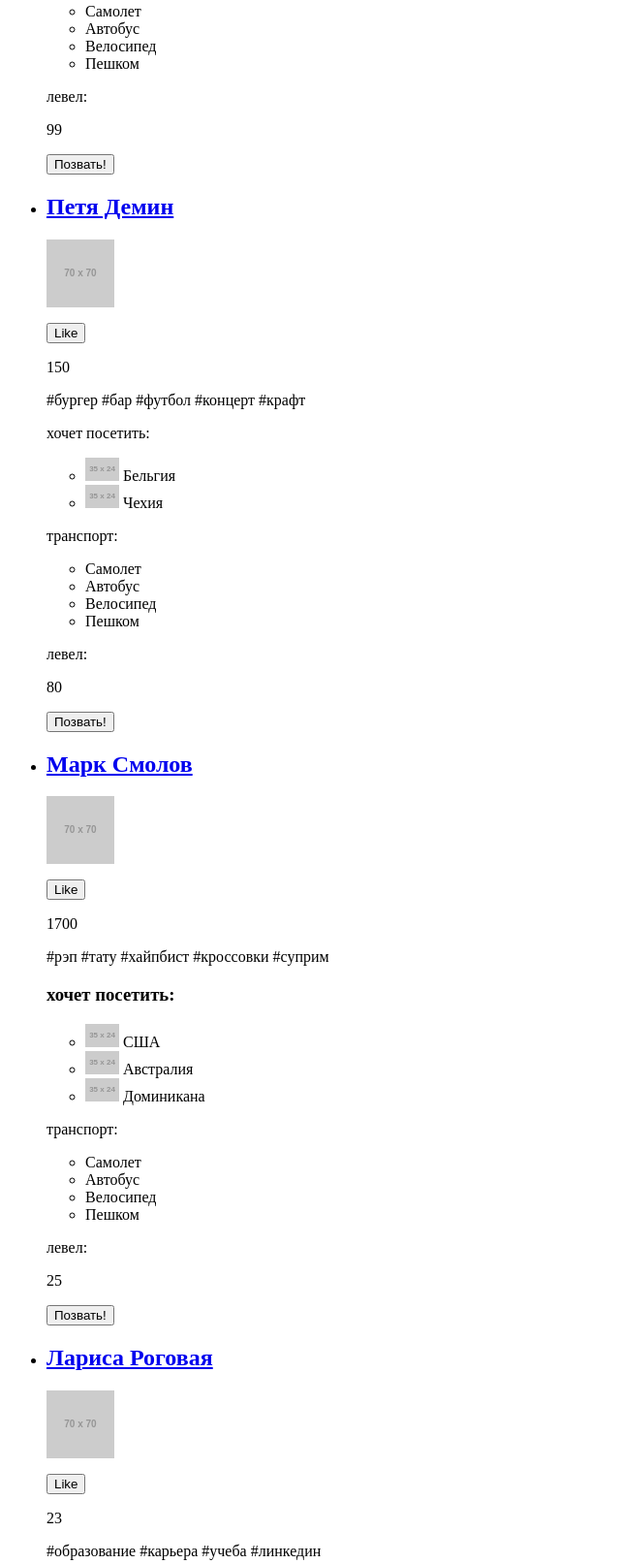
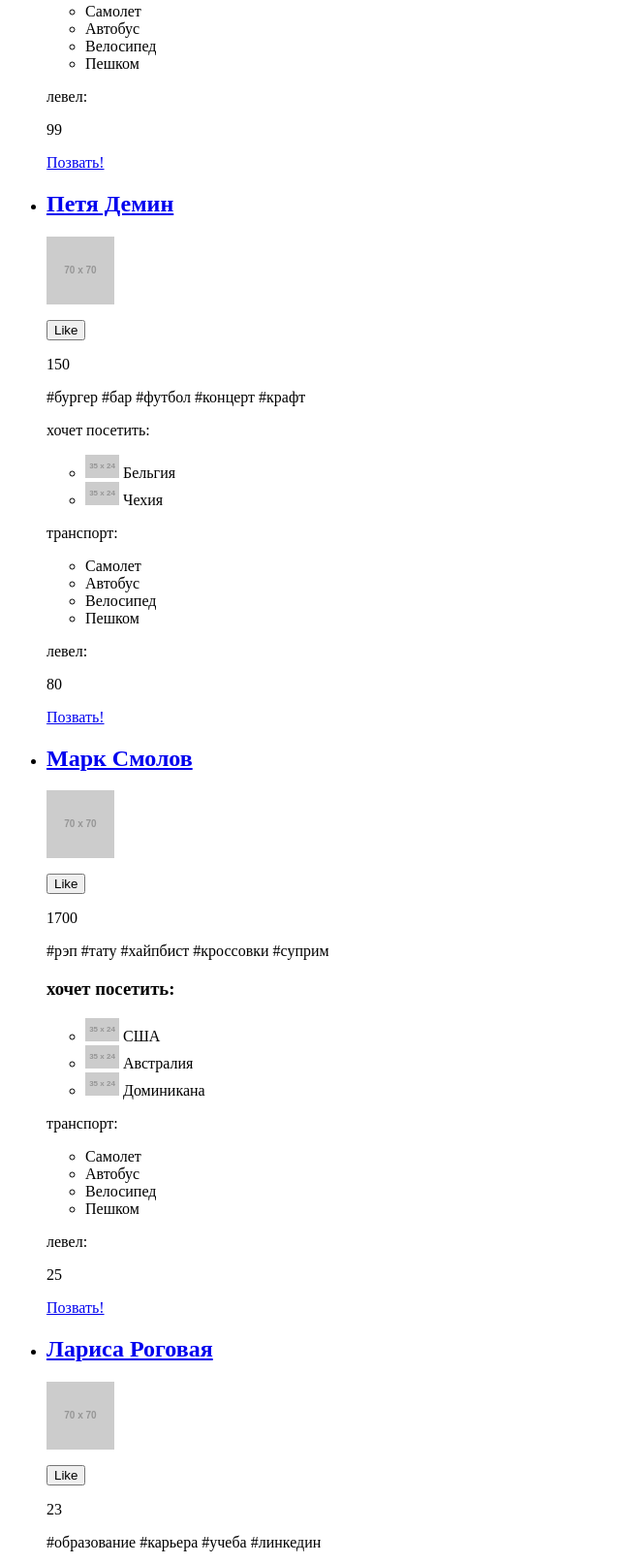
Before and after one commit to romanger/1088545-pognali-18, a website: page source/catalog.html in a window 1280 px wide. Shown: the part 757-2370 px from the top of the page at 97% size, without its empty margins (0-640 px from the left). Drawn offline with Linux system fonts and the light colour scheme; placeholder pictures from the web are drawn by us.

Commit message:
traveler-card button to link

```diff
--- a/source/catalog.html
+++ b/source/catalog.html
@@ -74,7 +74,7 @@
           <div class="traveler-card__level level-label--no-text">
             <p class="level-label__content">99</p>
           </div>
-          <button class="traveler-card__button button">Позвать!</button>
+          <a href="user.html" class="traveler-card__button button">Позвать!</a>
         </li>
         <li class="travelmates__list-item traveler-card">
           <h2 class="traveler-card__name"><a href="user.html">Петя Демин</a></h2>
@@ -104,7 +104,7 @@
           <div class="traveler-card__level level-label--no-text">
             <p class="level-label__content">80</p>
           </div>
-          <button class="traveler-card__button button">Позвать!</button>
+          <a href="user.html" class="traveler-card__button button">Позвать!</a>
         </li>
         <li class="travelmates__list-item traveler-card">
           <h2 class="traveler-card__name"><a href="user.html">Марк Смолов</a></h2>
@@ -137,7 +137,7 @@
           <div class="traveler-card__level level-label--no-text">
             <p class="level-label__content">25</p>
           </div>
-          <button class="traveler-card__button button">Позвать!</button>
+          <a href="user.html" class="traveler-card__button button">Позвать!</a>
         </li>
         <li class="travelmates__list-item traveler-card">
           <h2 class="traveler-card__name"><a href="user.html">Лариса Роговая</a></h2>
@@ -168,7 +168,7 @@
           <div class="traveler-card__level level-label--no-text">
             <p class="level-label__content">99</p>
           </div>
-          <button class="traveler-card__button button">Позвать!</button>
+          <a href="user.html" class="traveler-card__button button">Позвать!</a>
         </li>
       </ul>
       <button class="travelmates__button">Показать еще</button>
```
